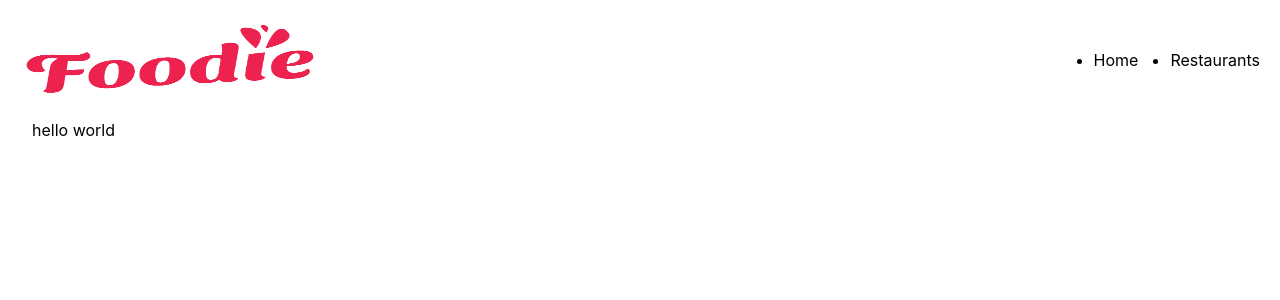
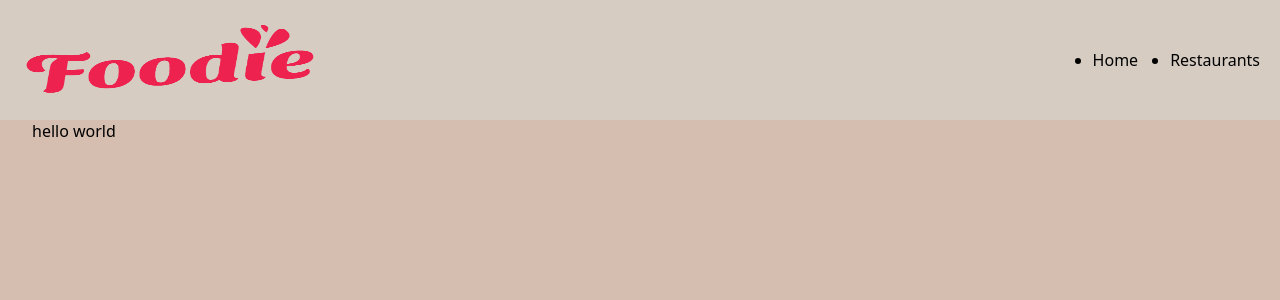
Before and after one commit to joshconstine/next13-cicd, a Next.js app: page / in a window 1280 px wide. Shown: the top 300 px of the page. Built offline with nearby package versions, Linux system fonts and the light colour scheme.

Commit message:
updated col\ors and font

```diff
--- a/app/globals.css
+++ b/app/globals.css
@@ -15,12 +15,9 @@
   box-sizing: border-box;
 }
 
-@media (prefers-color-scheme: dark) {
-  html {
-    color-scheme: dark;
-  }
-  body {
-    color: white;
-    background: black;
-  }
+body {
+  color: black;
+  background: #d5bdaf;
+  font-family: system-ui, -apple-system, BlinkMacSystemFont, "Segoe UI", Roboto,
+    Oxygen, Ubuntu, Cantarell, "Open Sans", "Helvetica Neue", sans-serif;
 }
--- a/app/restaurants/[restaurantId]/RestaurantDetails.module.css
+++ b/app/restaurants/[restaurantId]/RestaurantDetails.module.css
@@ -1,5 +1,5 @@
 .details {
-  background-color: #b7b3bb;
+  background-color: #d5bdaf;
   padding: 3rem;
   height: 100vh;
 }
--- a/components/Navbar.module.css
+++ b/components/Navbar.module.css
@@ -2,7 +2,7 @@
   display: flex;
   justify-content: space-between;
   padding: 20px;
-  background-color: white;
+  background-color: #d6ccc2;
   align-items: center;
 }
 
```
